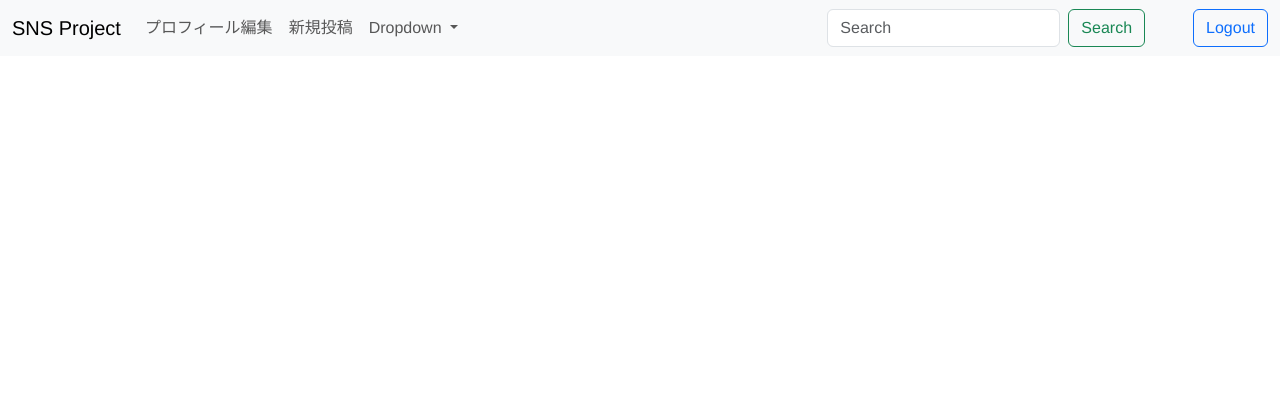
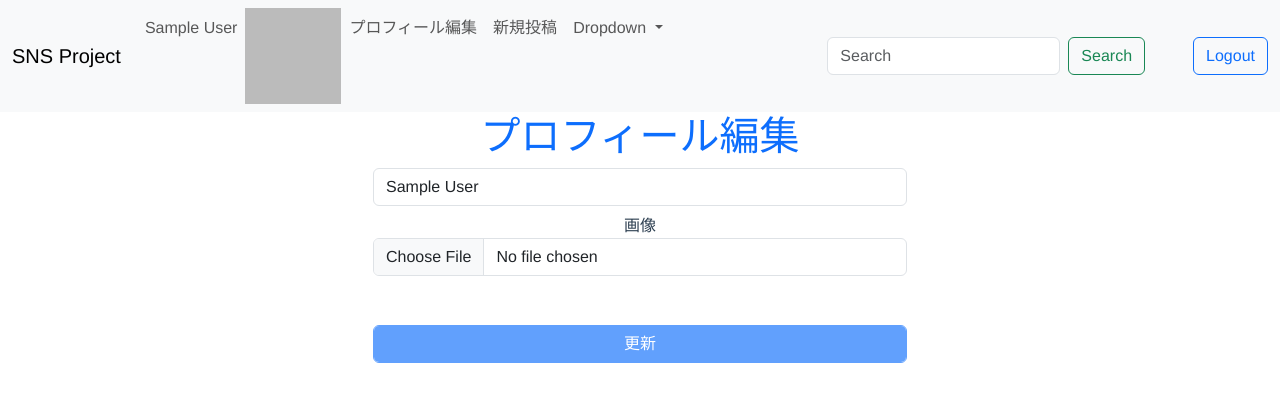
Before and after one commit to TakanoriShima/sns-project, a Vue app: page /profile/edit in a window 1280 px wide. Shown: the top 402 px of the page. Built offline with nearby package versions, Linux system fonts and the light colour scheme; no server answers; sample sign-in values are in the browser's storage.

Commit message:
プロフィール編集

```diff
--- a/src/components/Header.vue
+++ b/src/components/Header.vue
@@ -7,8 +7,13 @@ const auth = getAuth();
 const router = useRouter();
 const login_flag = ref(false);
 
+const data = reactive({
+  user: Object,
+});
+
 onAuthStateChanged(auth, (user) => {
   if (user) {
+    data.user = user;
     login_flag.value = true;
   } else {
     login_flag.value = false;
@@ -32,7 +37,11 @@ const logout = () => {
     <div class="collapse navbar-collapse" id="navbarSupportedContent">
       <ul class="navbar-nav me-auto mb-2 mb-lg-0">
         <li v-if="login_flag" class="nav-item">
-          <a href="#" class="nav-link">プロフィール編集</a>
+          <a class="nav-link">{{ data.user.displayName }}</a>
+        </li>
+        <li v-if="login_flag"><img v-bind:src="data.user.photoURL" style="width: 4git 0px;"/></li>
+        <li v-if="login_flag" class="nav-item">
+          <a href="/profile/edit" class="nav-link">プロフィール編集</a>
         </li>
         <li v-if="login_flag" class="nav-item">
           <a href="/newPost" class="nav-link">新規投稿</a>
--- /dev/null
+++ b/src/components/pages/ProfileEdit.vue
@@ -0,0 +1,76 @@
+<script setup>
+import { reactive } from 'vue';
+import { getDatabase, onValue, push, ref as dRef } from "firebase/database";
+import { getStorage, ref, uploadBytes, getDownloadURL } from "firebase/storage";
+import { getAuth, updateProfile, signInWithEmailAndPassword, createUserWithEmailAndPassword, onAuthStateChanged, signOut } from "firebase/auth";
+import { useRouter } from "vue-router"
+
+const auth = getAuth();
+const router = useRouter()
+const db = getDatabase();
+const storage = getStorage();
+
+const data = reactive({
+  userName: "",
+  image_url: "",
+})
+
+const user = auth.currentUser;
+console.log(user);
+data.userName = user.displayName;
+
+const uploadFile =  (e) => {
+  let file = e.target.files[0];
+  const storageRef =  ref(storage, "files/" + file.name);
+  uploadBytes(storageRef, file)
+      .then((snapshot) => {
+        console.log("アップロードに成功しました");
+        getDownloadURL(storageRef).then((url) =>
+          {
+            console.log(url);
+            data.image_url = url;
+            document.getElementById('send').disabled = false;
+          });
+      })
+      .catch((error) => {
+        console.log("アップロードに失敗しました");
+      })
+}
+
+const sendMessage = () => {
+  if (data.userName === "") return;
+
+  updateProfile(user, {
+    displayName: data.userName,
+    photoURL: data.image_url,
+  });
+
+  document.getElementById('send').disabled = true;
+
+  router.push('/posts');
+
+}
+</script>
+
+<template>
+<div class="row">
+  <h1 class="text-center text-primary">プロフィール編集</h1>
+</div>
+<div class="row offset-sm-3 col-sm-6">
+  <div class="form-group">
+    <input type="text" class="form-control" v-model="data.userName" id="title" placeholder="名前">
+  </div>
+  <div class="form-group mt-2">
+    <label for="image">画像</label>
+    <input type="file" class="form-control" @change="uploadFile" id="image">
+    <img v-bind:src="data.image_url" style="width: 100px;" class="mt-4"/>
+  </div>
+  <div class="form-group mt-4">
+    <button class="form-control btn btn-primary" @click="sendMessage" id="send" disabled>更新</button>
+  </div>
+</div>
+</template>
+
+<style scoped>
+
+</style>
--- a/src/components/pages/Signup.vue
+++ b/src/components/pages/Signup.vue
@@ -18,7 +18,8 @@ const signUp = () => {
       const user = auth.currentUser;
       // console.log(userCredential.user.auth)
       updateProfile(user, {
-        displayName: data.userName
+        displayName: data.userName,
+        photoURL: "no_image.png",
       });
       // auth.currentUser.updateProfile(update);
       console.log('登録成功');
--- a/src/router/index.js
+++ b/src/router/index.js
@@ -8,6 +8,7 @@ import NewPost from "../components/pages/NewPost.vue";
 import Post from "../components/pages/Post.vue";
 import DeletePost from "../components/pages/DeletePost.vue";
 import EditPost from "../components/pages/EditPost.vue";
+import ProfileEdit from "../components/pages/ProfileEdit.vue";
 
 const routes = [
   {
@@ -95,8 +96,21 @@ const routes = [
       });
     }
   },
-
-
+  {
+    path: "/profile/edit",
+    component: ProfileEdit,
+    props: true,
+    beforeEnter: (to, from, next) => {
+      const auth = getAuth()
+      onAuthStateChanged(auth, (user) => {
+        if (user) {
+          next();
+        } else {
+          next('/login');
+        }
+      });
+    }
+  },
 ];
 
 
```
Also changed, not shown: public/profile/no_image.png (added).
